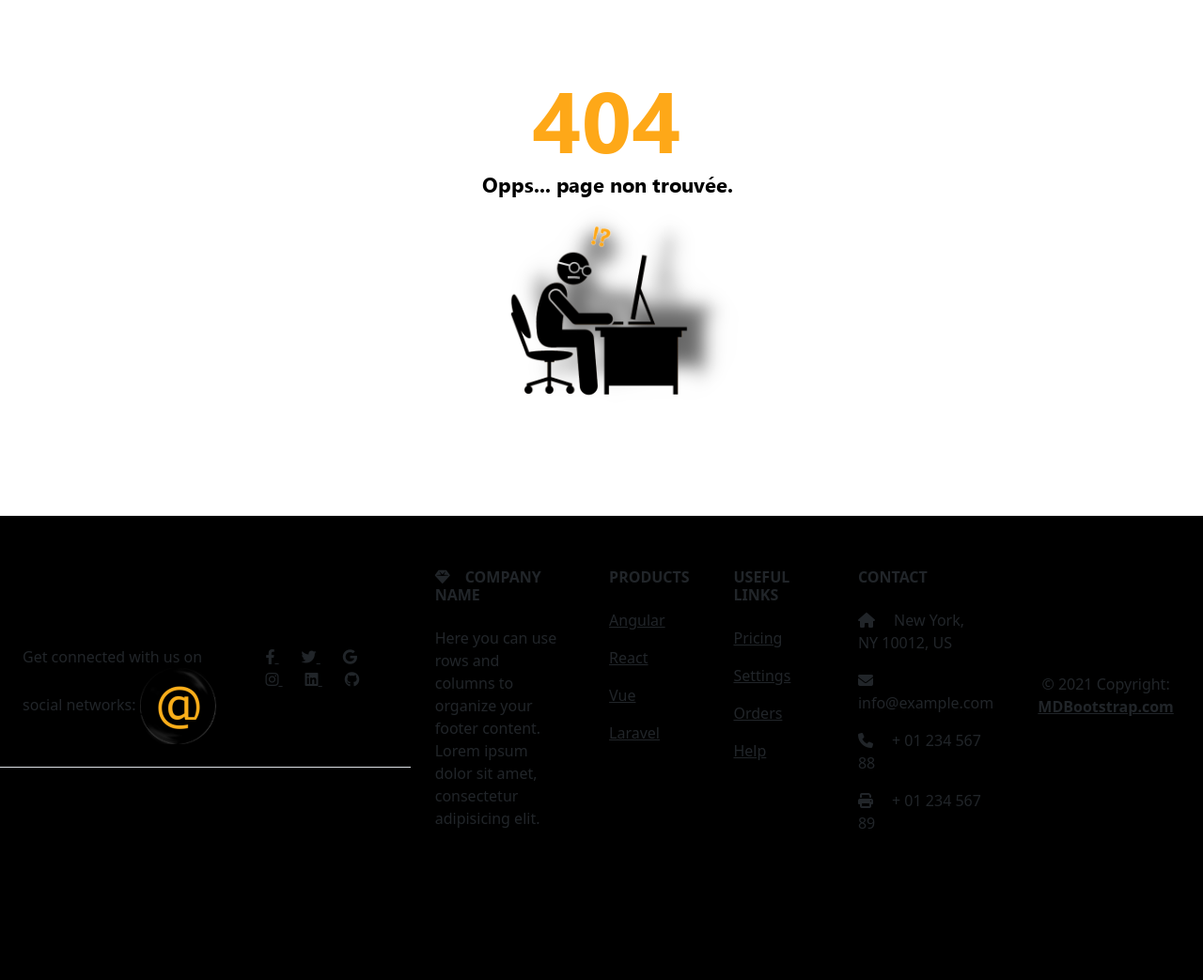
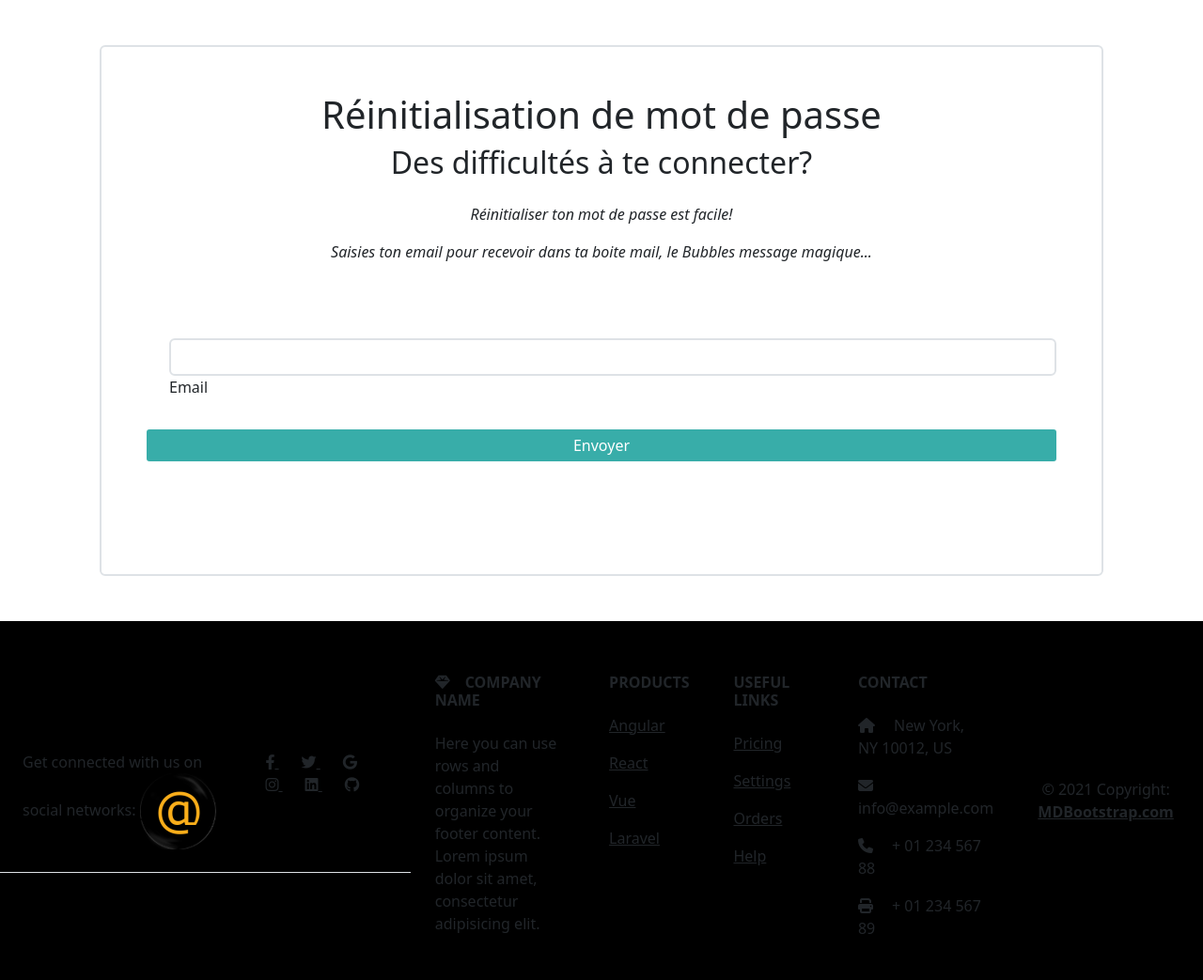
Before and after one commit to laurasullyalexandrine/the2dbubbles, a PHP site: page /security/forgetPassword in a window 1280 px wide. Shown: the part 170-1213 px from the top of the page at 94% size. Before the commit the page ends 1052 px from the top, so only its background shows below. Run offline with PHP 8.4, Linux system fonts and the light colour scheme; some libraries are stand-ins or nearby versions; some web fonts are replaced.

Commit message:
add a private property token into User Model to generate a reset password

```diff
--- a/src/Controller/CoreController.php
+++ b/src/Controller/CoreController.php
@@ -162,16 +162,16 @@
      */
     protected function messageSend(
         string $object,
-        string $name,
+        string $name = null,
         string $from,
         string $content,
         array $options = []
     ) {
         $options = array_merge([
-            'to' => 'contact@2dbubbles.fr',
+            'admin' => 'contact@2dbubbles.fr',
         ],  $options);
 
-        $to = $options['to'];
+        $to = $options['admin'];
 
         $mail = new PHPMailer(true);
 
--- a/src/Controller/SecurityController.php
+++ b/src/Controller/SecurityController.php
@@ -173,6 +173,54 @@
         ]);
     }
 
+    public function forgetPassword()
+    {
+        if ($this->isPost()) {
+
+            $email = filter_input(INPUT_POST, 'email', FILTER_SANITIZE_EMAIL);
+
+            if (empty($email)) {
+                $this->flashes('warning', "Celui il est important parce sinon on va rien pourvoir faire...");
+            }
+            $user = User::findByEmail($email);
+
+            // Ici je n'arrive pas intercepter l'erreur PHP
+            //Fatal error: Uncaught Error: Call to a member function getPseudo() on bool in C:\xampp\htdocs\the2dbubbles\src\Controller\SecurityController.php:191 Stack trace: #0 C:\xampp\htdocs\the2dbubbles\public\index.php(51): App\Controller\SecurityController->forgetPassword() #1 {main} thrown in C:\xampp\htdocs\the2dbubbles\src\Controller\SecurityController.php on line 191
+            if (!isset($user)) {
+                $this->flashes('danger', "Oupss! Cet utilisateur n'existe pas!");
+            } else {
+                $pseudo = $user->getPseudo();
+            }
+
+            try {
+                if ($user) {
+                    // Création d'un token d'une chaîne hexadecimal de 32 caractères
+                    $token = bin2hex(random_bytes(32));
+                    dd($token);
+                    // $recoveryLink = $this->recoveryLink();
+                        $this->messageSend(
+                        $subject = "Réinitialisation de mot de passe",
+                        $pseudo,
+                        $email,
+                        $content = "Hello, $pseudo, <br> <br> Si tu n'est pas fait cette demande, ignores simplement cet email. <br> Sinon cliques sur le lien ci-dessous <br> ",
+                    );
+                } else {
+                    $this->flashes('danger', "Oupss! L'email $email n'existe pas!");
+                }
+            } catch (\Exception $e) {
+                dd($e);
+                if ($e->getCode() !== '23000') {
+                    $this->flashes('danger', "Oupss! l'email n'a pas été envoyé. Merci de refaire une demande.");
+                } else {
+                    $this->flashes('danger', $e->getMessage());
+                }
+            }
+
+        }
+        $this->show('security/password/forget_password');
+    }
+
+
     /**
      * Déconnexion de l'utilisateur
      * @return void
--- a/src/Controller/UserController.php
+++ b/src/Controller/UserController.php
@@ -120,7 +120,7 @@
                         else {
                             $this->flashes('danger', "Votre compte n'a pas été créé!");
                         }
-                    } catch (\Exception $e) { // Attrapper l'exception 23000 qui correspond du code Unique de MySQL (avant ça il indiquer dans la bdd quel champ est 'unique')
+                    } catch (\Exception $e) { // Attrapper l'exception 23000 qui correspond du code Unique de MySQL (avant ça il indiquer dans la bdd que le champ est 'unique')
                         if ($e->getCode() === '23000') {
                             $this->flashes('danger', 'Il existe déjà un compte avec cet email!');
                         } else {
--- /dev/null
+++ b/templates/security/password/forget_password.html.twig
@@ -0,0 +1,22 @@
+{% extends "/base.html.twig" %}
+
+{% block body %}
+
+    <article class="row text-dark">
+        	<section class="d-flex flex-column p-5 border border-2 rounded">
+            	<h1 class="text-center">Réinitialisation de mot de passe</h1>
+                <h2 class="text-center mb-4">Des difficultés à te connecter?</h2>
+                <p class="text-center fst-italic">Réinitialiser ton mot de passe est facile!</p>
+                <p class="text-center fst-italic">Saisies ton email pour recevoir dans ta boite mail, le Bubbles message magique...</p>
+
+                <form action="/security/forgetPassword" method="post" class=" d-flex flex-column my-5">
+                    <div class="form-check mt-3">
+                        <input type="email" name="email" id="Email" class="form-control border-2">
+                        <label class="form-label h6" for="status">Email</label>
+                    </div>
+                    <button class="bluegrey my-4" type="submit">Envoyer</button>
+                </form>
+            </section>
+    </article>
+
+{% endblock %}
```
Also changed, not shown: src/Models/User.php (+29 -0 lines), templates/security/login.html.twig (+6 -7 lines), templates/security/password/reset_password.html.twig (added, +24 -0 lines), 1 other file.
